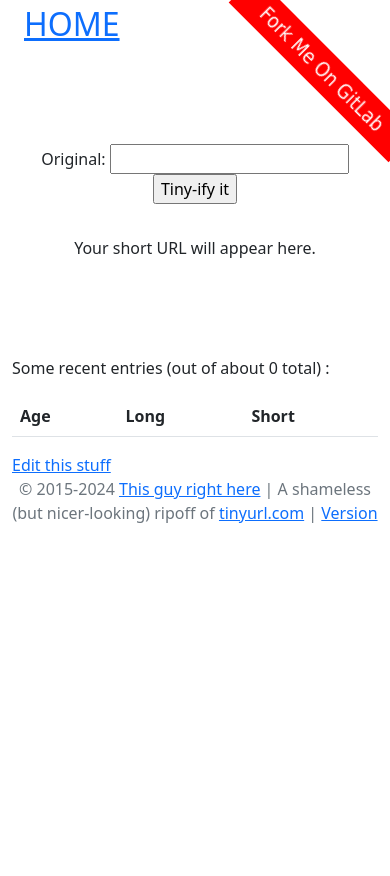
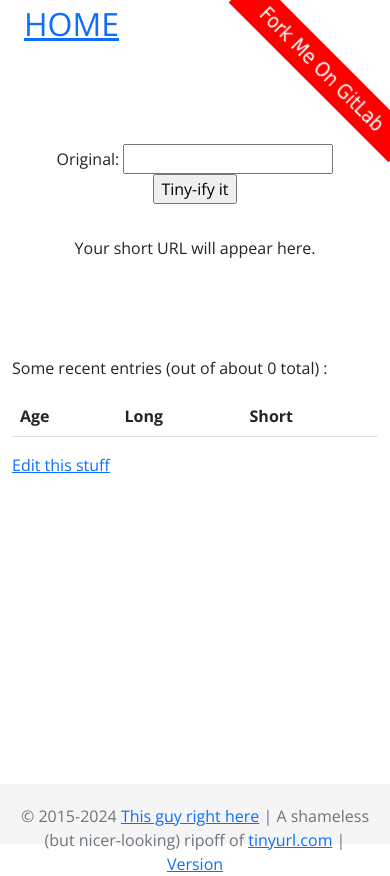
Before and after one commit to offby1/pyramid-tinyurl-doodle, a Django app: page / in a window 390 px wide. Before the commit the page ends 523 px from the top, so only its background shows below. Run offline with Django 5.2, Linux system fonts and the light colour scheme; data that the repository does not hold is empty; some libraries are stand-ins or nearby versions.

Commit message:
Add the footer and stylesheet

```diff
--- /dev/null
+++ b/app/static/app/sticky-footer.css
@@ -0,0 +1,32 @@
+/* Sticky footer styles
+-------------------------------------------------- */
+html {
+  position: relative;
+  min-height: 100%;
+}
+body {
+  /* Margin bottom by footer height */
+  margin-bottom: 60px;
+}
+.footer {
+  position: absolute;
+  bottom: 0;
+  width: 100%;
+  /* Set the fixed height of the footer here */
+  height: 60px;
+  background-color: #f5f5f5;
+}
+
+
+/* Custom page CSS
+-------------------------------------------------- */
+/* Not required for template or sticky footer method. */
+
+.container {
+  width: auto;
+  max-width: 680px;
+  padding: 0 15px;
+}
+.container .text-muted {
+  margin: 20px 0;
+}
--- /dev/null
+++ b/app/static/app/theme.css
@@ -0,0 +1,150 @@
+@import url(//fonts.googleapis.com/css?family=Open+Sans:300,400,600,700);
+body {
+  font-family: "Open Sans", "Helvetica Neue", Helvetica, Arial, sans-serif;
+  font-weight: 300;
+}
+h1,
+h2,
+h3,
+h4,
+h5,
+h6 {
+  font-family: "Open Sans", "Helvetica Neue", Helvetica, Arial, sans-serif;
+  font-weight: 300;
+}
+p {
+  font-weight: 300;
+}
+.font-normal {
+  font-weight: 400;
+}
+.font-semi-bold {
+  font-weight: 600;
+}
+.font-bold {
+  font-weight: 700;
+}
+.starter-template {
+  margin-top: 250px;
+}
+.starter-template .content {
+  margin-left: 10px;
+}
+.starter-template .content h1 {
+  margin-top: 10px;
+  font-size: 60px;
+}
+.starter-template .content h1 .smaller {
+  font-size: 40px;
+  color: #f2b7bd;
+}
+.starter-template .content .lead {
+  font-size: 25px;
+  color: #f2b7bd;
+}
+.starter-template .content .lead .font-normal {
+  color: #ffffff;
+}
+.starter-template .links {
+  float: right;
+  right: 0;
+  margin-top: 125px;
+}
+.starter-template .links ul {
+  display: block;
+  padding: 0;
+  margin: 0;
+}
+.starter-template .links ul li {
+  list-style: none;
+  display: inline;
+  margin: 0 10px;
+}
+.starter-template .links ul li:first-child {
+  margin-left: 0;
+}
+.starter-template .links ul li:last-child {
+  margin-right: 0;
+}
+.starter-template .links ul li.current-version {
+  color: #f2b7bd;
+  font-weight: 400;
+}
+.starter-template .links ul li a {
+  color: #ffffff;
+}
+.starter-template .links ul li a:hover {
+  text-decoration: underline;
+}
+.starter-template .links ul li .icon-muted {
+  color: #eb8b95;
+  margin-right: 5px;
+}
+.starter-template .links ul li:hover .icon-muted {
+  color: #ffffff;
+}
+.starter-template .copyright {
+  margin-top: 10px;
+  font-size: 0.9em;
+  color: #f2b7bd;
+  text-transform: lowercase;
+  float: right;
+  right: 0;
+}
+@media (max-width: 1199px) {
+  .starter-template .content h1 {
+    font-size: 45px;
+  }
+  .starter-template .content h1 .smaller {
+    font-size: 30px;
+  }
+  .starter-template .content .lead {
+    font-size: 20px;
+  }
+}
+@media (max-width: 991px) {
+  .starter-template {
+    margin-top: 0;
+  }
+  .starter-template .logo {
+    margin: 40px auto;
+  }
+  .starter-template .content {
+    margin-left: 0;
+    text-align: center;
+  }
+  .starter-template .content h1 {
+    margin-bottom: 20px;
+  }
+  .starter-template .links {
+    float: none;
+    text-align: center;
+    margin-top: 60px;
+  }
+  .starter-template .copyright {
+    float: none;
+    text-align: center;
+  }
+}
+@media (max-width: 767px) {
+  .starter-template .content h1 .smaller {
+    font-size: 25px;
+    display: block;
+  }
+  .starter-template .content .lead {
+    font-size: 16px;
+  }
+  .starter-template .links {
+    margin-top: 40px;
+  }
+  .starter-template .links ul li {
+    display: block;
+    margin: 0;
+  }
+  .starter-template .links ul li .icon-muted {
+    display: none;
+  }
+  .starter-template .copyright {
+    margin-top: 20px;
+  }
+}
--- a/app/templates/homepage.html
+++ b/app/templates/homepage.html
@@ -9,10 +9,10 @@
 
     <!-- Bootstrap core CSS -->
     <link href="//cdn.jsdelivr.net/npm/bootstrap@5.0.0-alpha3/dist/css/bootstrap.min.css" rel="stylesheet" integrity="sha384-CuOF+2SnTUfTwSZjCXf01h7uYhfOBuxIhGKPbfEJ3+FqH/s6cIFN9bGr1HmAg4fQ" crossorigin="anonymous">
-    <link href="{% static 'sticky-footer.css' %}" rel="stylesheet">
+    <link href="{% static 'app/sticky-footer.css' %}" rel="stylesheet">
 
     <!-- Custom styles for this scaffold -->
-    <link href="{% static 'theme.css' %}" rel="stylesheet">
+    <link href="{% static 'app/theme.css' %}" rel="stylesheet">
 
     <script src='https://www.google.com/recaptcha/api.js'></script>
     </head>
--- a/app/views.py
+++ b/app/views.py
@@ -50,7 +50,7 @@ def maybe_render(request, context=None):
             status_code=200,
         )
 
-    gitlab_home_page = "TODO pretend I am a gitlab home page"
+    gitlab_home_page = "https://gitlab.com/offby1/teensy/-/"
 
     context["approximate_table_size"] = ShortenedURL.objects.count()
     context["recent_entries"] = ShortenedURL.objects.order_by("-created_at")[:10]
```
